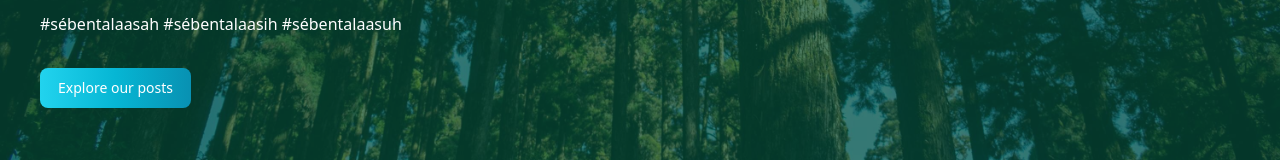
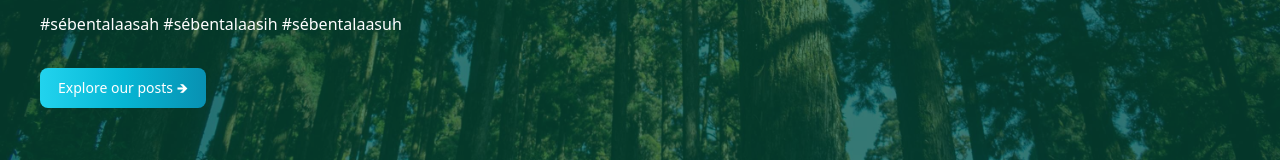
Before and after one commit to geraldoaaron/sebentala-web, a Next.js app: page / in a window 1280 px wide. Shown: the part 404-564 px from the top of the page. Built offline with nearby package versions, Linux system fonts and the light colour scheme; no server answers.

Commit message:
update issues

```diff
--- a/src/app/page.jsx
+++ b/src/app/page.jsx
@@ -4,6 +4,14 @@ import RecentPosts from './components/RecentPosts';
 import { Suspense } from 'react';
 import Loading from './Loading'; // Import the global Loading component
 import { Button } from 'flowbite-react';
+import { Dancing_Script } from "next/font/google";
+
+// Load Dancing Script with desired configuration
+const dancingScript = Dancing_Script({
+  subsets: ["latin"],
+  weight: ["400", "500", "600", "700"], // Include the font weights you need
+  display: "swap", // Prevent font swap flicker
+});
 
 export default async function Home() {
   let posts = null;
@@ -31,13 +39,13 @@ export default async function Home() {
             Sébentala occurs as an answer to the current needs of Mother Earth.
           </p>
           <p className="text-sm sm:text-base md:text-md lg:text-xl font-medium bg-gradient-to-r from-white via-cyan-300 to-cyan-600 bg-clip-text text-transparent">
-           'Journey towards sustainability<span className='text-green-400'>🍃</span>'
+           Journey towards sustainability<span className='text-green-400'>🍃</span>
           </p>
           <p className="text-white text-xs sm:text-base md:text-md lg:text-md font-medium m-0 p-0 leading-none mb-4">
            #sébentalaasah #sébentalaasih #sébentalaasuh
           </p>
           <div className='flex flex-wrap sm:mb-0 md:mb-8 lg:mb-14 xl:mb-28'>
-             <Button gradientMonochrome="cyan" href='#recent-posts'>Explore our posts</Button>
+             <Button gradientMonochrome="cyan" href='#recent-posts'>Explore our posts 🡺</Button>
           </div>
         </div>
 
```
